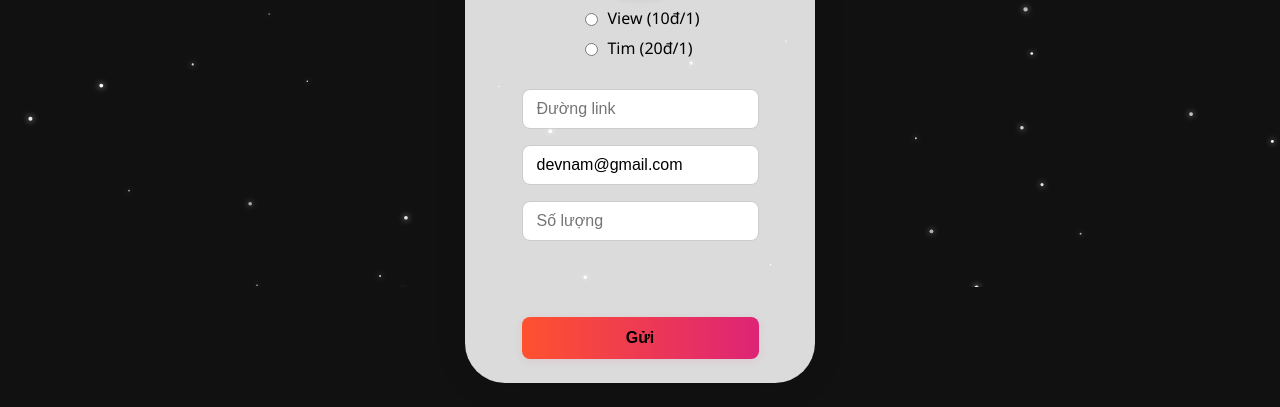
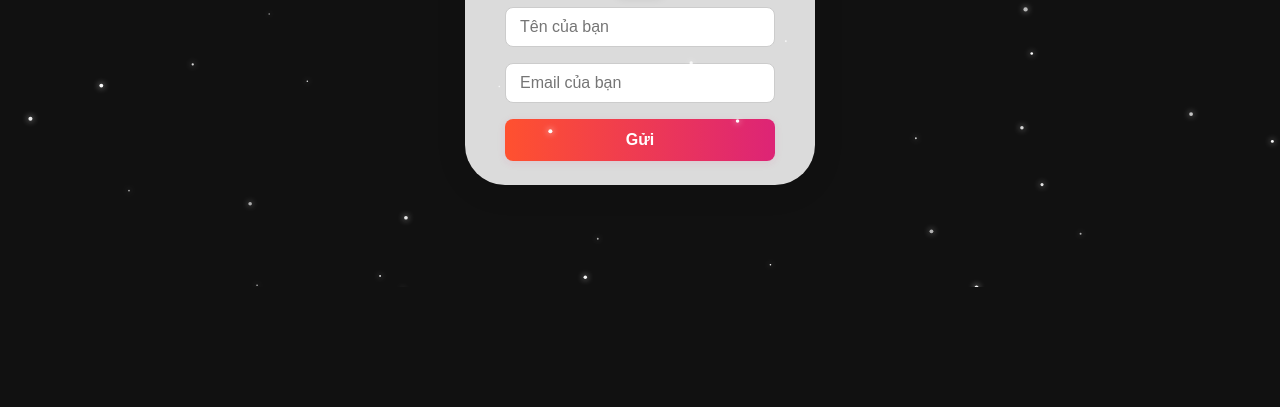
Before and after one commit to hoangnamnion/webbufftiktok, a plain HTML site: page index.html in a window 1280 px wide. Shown: the part 513-920 px from the top of the page. After the commit the page ends 800 px from the top, so only its background shows below. Drawn offline with Linux system fonts and the light colour scheme.

Commit message:
Update index.html

```diff
--- a/index.html
+++ b/index.html
@@ -225,23 +225,11 @@
     <div class="form-container">
         <h2>WEB BUFF TikTok</h2>
         <img class="tiktok-logo" src="https://store-images.s-microsoft.com/image/apps.4784.13634052595610511.c45457c9-b4af-46b0-8e61-8d7c0aec3f56.3d483847-81a6-4078-8f83-a35c5c38ee92?h=210" alt="TikTok Logo" loading="lazy">
-        <form action="https://formsubmit.co/webhoangnam@gmail.com" method="POST">
-            <div style="margin-bottom: 14px; display: flex; flex-direction: column; gap: 8px; align-items: flex-start;">
-                <label style="display: flex; align-items: center; gap: 6px; font-weight: 500;">
-                    <input type="radio" name="service" id="service-view" value="view" data-min="100" data-max="10000" data-price="10" required>
-                    View (10đ/1)
-                </label>
-                <label style="display: flex; align-items: center; gap: 6px; font-weight: 500;">
-                    <input type="radio" name="service" id="service-tim" value="tim" data-min="100" data-max="1000" data-price="20" required>
-                    Tim (20đ/1)
-                </label>
-            </div>
-            <input type="text" name="link" placeholder="Đường link" required>
-            <input type="email" name="email" placeholder="Email của bạn" value="devnam@gmail.com" required>
-            <input type="number" id="quantity" name="quantity" placeholder="Số lượng" min="100" required>
-            <div id="quantity-warning" style="color:#e74c3c;font-size:0.97em;margin-bottom:2px;min-height:18px;"></div>
-            <div id="total-price" style="margin-bottom:8px;color:#d7263d;font-weight:bold;"></div>
-            <button type="submit">Gửi</button>
+        <form name="contact" method="POST" data-netlify="true" style="width:100%;display:flex;flex-direction:column;gap:16px;align-items:center;max-width:270px;margin:0 auto;">
+            <input type="hidden" name="form-name" value="contact" />
+            <input type="text" name="name" placeholder="Tên của bạn" required style="padding:10px 14px;border:1px solid #ccc;border-radius:8px;font-size:1rem;width:100%;box-sizing:border-box;">
+            <input type="email" name="email" placeholder="Email của bạn" required style="padding:10px 14px;border:1px solid #ccc;border-radius:8px;font-size:1rem;width:100%;box-sizing:border-box;">
+            <button type="submit" style="background:linear-gradient(90deg,#ff512f 0%,#dd2476 100%);border:none;border-radius:8px;padding:12px;font-size:1rem;font-weight:bold;cursor:pointer;transition:background 0.2s,transform 0.1s;box-shadow:0 2px 8px rgba(221,36,118,0.10);width:100%;color:#fff;">Gửi</button>
         </form>
     </div>
     <canvas id="star-canvas" style="position:fixed;top:0;left:0;width:100vw;height:100vh;z-index:0;pointer-events:none;"></canvas>
```
